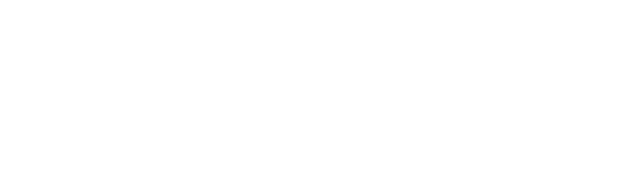
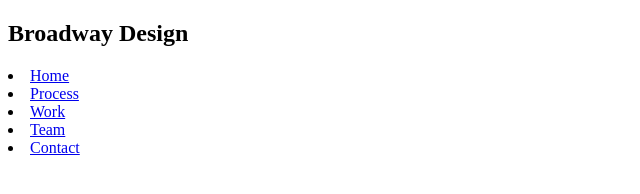
Before and after one commit to laurennagy/Broadway, a plain HTML site: page index.html in a window 1280 px wide. Shown: the whole page, without its empty margins (0-640 px from the left). Drawn offline with Linux system fonts and the light colour scheme.

Commit message:
Add sections with id's and in-page navigation

```diff
--- a/index.html
+++ b/index.html
@@ -6,6 +6,23 @@
     <link href="./resources/css/style.css" type="text/css" rel="stylesheet">
   </head>
   <body>
-
+    <section id="home">
+      <h1>Broadway Design</h1>
+      <nav>
+        <li><a href="#home">Home</a></li>
+        <li><a href="#process">Process</a></li>
+        <li><a href="#work">Work</a></li>
+        <li><a href="#team">Team</a></li>
+        <li><a href="#contact">Contact</a></li>
+      </nav>
+    </section>
+    <section id="process">
+    </section>
+    <section id="work">
+    </section>
+    <section id="team">
+    </section>
+    <section id="contact">
+    </section>
   </body>
 </html>
```
